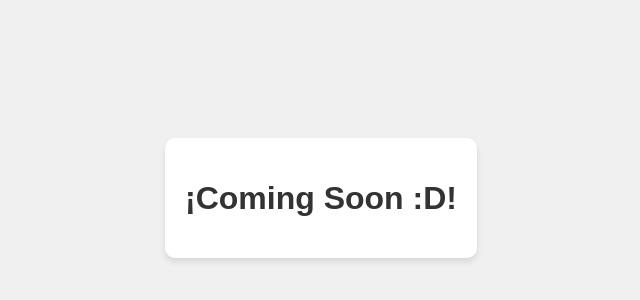
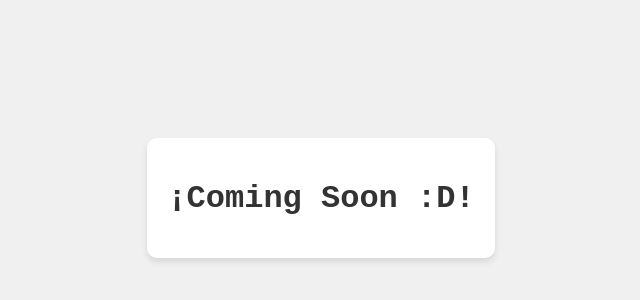
Before and after one commit to cortometraje777/Web-777, a plain HTML site: page index.html in a window 1280 px wide. Shown: the part 202-502 px from the top of the page, without its empty margins (319-959 px from the left). Drawn offline with Linux system fonts and the light colour scheme.

Commit message:
Update index.html
CHANGE FONT TO COURIER NEW

```diff
--- a/index.html
+++ b/index.html
@@ -12,7 +12,7 @@
             align-items: center;
             height: 100vh;
             margin: 0;
-            font-family: Arial, sans-serif;
+            font-family: 'Courier New', Courier, monospace; /* Updated font family */
         }
         .message {
             background-color: #fff;
```
